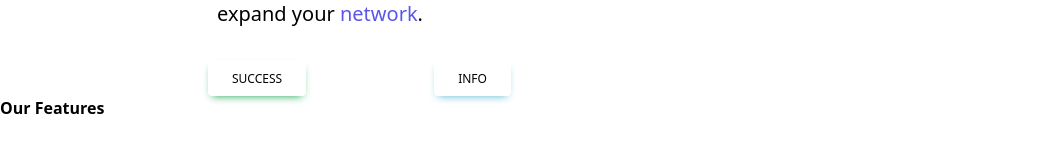
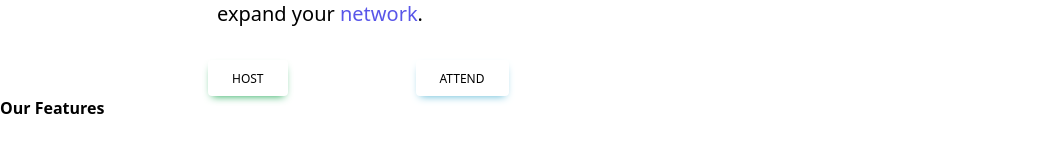
Before and after one commit to Technocrats-Team/NetworkMe, a React (Vite) app: page / in a window 1280 px wide. Shown: the part 312-462 px from the top of the page, without its empty margins (0-1042 px from the left). Built offline with nearby package versions, Linux system fonts and the light colour scheme.

Commit message:
conflict solved

```diff
--- a/src/components/Hero.jsx
+++ b/src/components/Hero.jsx
@@ -1,5 +1,6 @@
 import React from 'react'
 import {team} from '../assets'
+import { Link } from 'react-router-dom'
 const Hero = () => {
   return (
     <>
@@ -15,16 +16,17 @@
         <img src={team} alt="" />
       </div> */}
     <div class="  space-x-32 mt-8 mx-52">
-  <button
+    <Link to="/register"> <button
     type="button"
     class="inline-block rounded bg-success px-6 pt-2.5 pb-2 text-xs font-medium uppercase leading-normal text-black shadow-[0_4px_9px_-4px_#14a44d] transition duration-150 ease-in-out hover:bg-success-600 hover:shadow-[0_8px_9px_-4px_rgba(20,164,77,0.3),0_4px_18px_0_rgba(20,164,77,0.2)] focus:bg-success-600 focus:shadow-[0_8px_9px_-4px_rgba(20,164,77,0.3),0_4px_18px_0_rgba(20,164,77,0.2)] focus:outline-none focus:ring-0 active:bg-success-700 active:shadow-[0_8px_9px_-4px_rgba(20,164,77,0.3),0_4px_18px_0_rgba(20,164,77,0.2)]">
-    Success
-  </button>
+    Host
+  </button></Link>
+
 
   <button
     type="button"
     class="inline-block rounded bg-info px-6 pt-2.5 pb-2 text-xs font-medium uppercase leading-normal text-black shadow-[0_4px_9px_-4px_#54b4d3] transition duration-150 ease-in-out hover:bg-info-600 hover:shadow-[0_8px_9px_-4px_rgba(84,180,211,0.3),0_4px_18px_0_rgba(84,180,211,0.2)] focus:bg-info-600 focus:shadow-[0_8px_9px_-4px_rgba(84,180,211,0.3),0_4px_18px_0_rgba(84,180,211,0.2)] focus:outline-none focus:ring-0 active:bg-info-700 active:shadow-[0_8px_9px_-4px_rgba(84,180,211,0.3),0_4px_18px_0_rgba(84,180,211,0.2)]">
-    Info
+    Attend
   </button>
 </div>
     </div>
```
